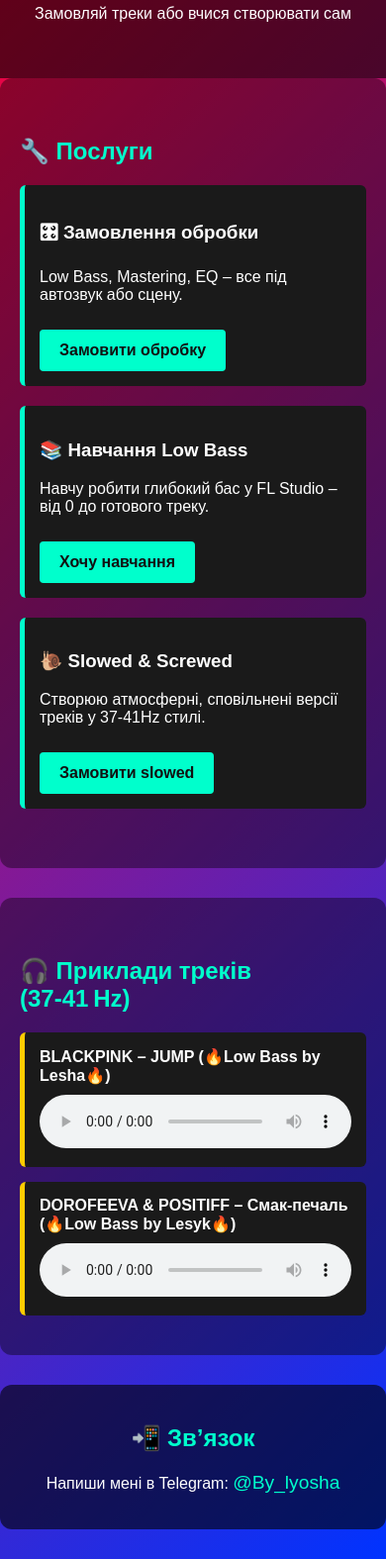
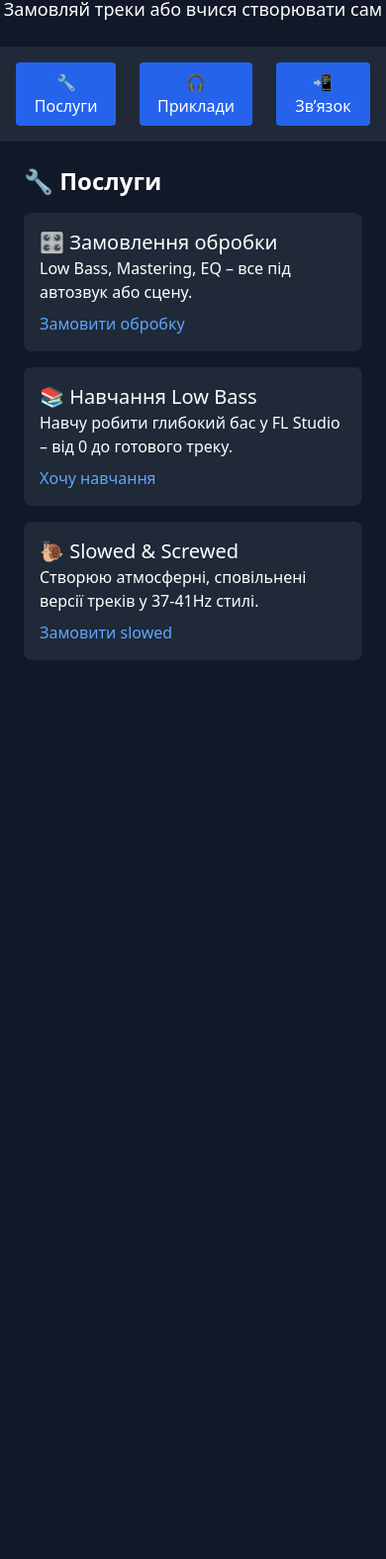
Before and after one commit to lesha2929/Lowbass_lesyk54, a plain HTML site: page index.html in a window 390 px wide. Shown: the part 117-1692 px from the top of the page at 99% size. After the commit the page ends 844 px from the top, so only its background shows below. Drawn offline with nearby package versions, Linux system fonts and the light colour scheme.

Commit message:
index.html

```diff
--- a/index.html
+++ b/index.html
@@ -1,130 +1,163 @@
-<!DOCTYPE html>
+<script type="text/javascript">
+        var gk_isXlsx = false;
+        var gk_xlsxFileLookup = {};
+        var gk_fileData = {};
+        function filledCell(cell) {
+          return cell !== '' && cell != null;
+        }
+        function loadFileData(filename) {
+        if (gk_isXlsx && gk_xlsxFileLookup[filename]) {
+            try {
+                var workbook = XLSX.read(gk_fileData[filename], { type: 'base64' });
+                var firstSheetName = workbook.SheetNames[0];
+                var worksheet = workbook.Sheets[firstSheetName];
+
+                // Convert sheet to JSON to filter blank rows
+                var jsonData = XLSX.utils.sheet_to_json(worksheet, { header: 1, blankrows: false, defval: '' });
+                // Filter out blank rows (rows where all cells are empty, null, or undefined)
+                var filteredData = jsonData.filter(row => row.some(filledCell));
+
+                // Heuristic to find the header row by ignoring rows with fewer filled cells than the next row
+                var headerRowIndex = filteredData.findIndex((row, index) =>
+                  row.filter(filledCell).length >= filteredData[index + 1]?.filter(filledCell).length
+                );
+                // Fallback
+                if (headerRowIndex === -1 || headerRowIndex > 25) {
+                  headerRowIndex = 0;
+                }
+
+                // Convert filtered JSON back to CSV
+                var csv = XLSX.utils.aoa_to_sheet(filteredData.slice(headerRowIndex)); // Create a new sheet from filtered array of arrays
+                csv = XLSX.utils.sheet_to_csv(csv, { header: 1 });
+                return csv;
+            } catch (e) {
+                console.error(e);
+                return "";
+            }
+        }
+        return gk_fileData[filename] || "";
+        }
+        </script><!DOCTYPE html>
 <html lang="uk">
 <head>
-  <meta charset="UTF-8" />
-  <meta name="viewport" content="width=device-width, initial-scale=1.0"/>
+    <meta charset="UTF-8">
+    <meta name="viewport" content="width=device-width, initial-scale=1.0">
     <title>By Lesyk – Обробка Треків та Low Bass</title>
+    <script src="https://cdn.tailwindcss.com"></script>
     <style>
-    body {
-      margin: 0;
-      font-family: Arial, sans-serif;
-      background: linear-gradient(135deg, #ff0033, #0033ff);
-      color: #fff;
+        .tab-content {
+            display: none;
         }
-    header {
-      background-color: rgba(0, 0, 0, 0.6);
-      text-align: center;
-      padding: 40px 20px;
+        .tab-content.active {
+            display: block;
+            animation: fadeIn 0.5s ease-in;
         }
-    header h1 { margin: 0; font-size: 2.5em; }
-    section {
-      padding: 40px 20px;
-      max-width: 800px;
-      margin: auto;
-      background-color: rgba(0, 0, 0, 0.4);
-      border-radius: 12px;
-      margin-bottom: 30px;
+        @keyframes fadeIn {
+            from { opacity: 0; }
+            to { opacity: 1; }
         }
-    h2 { color: #00ffcc; }
-    .service {
-      margin-bottom: 20px;
-      padding: 15px;
-      background: #1a1a1a;
-      border-left: 5px solid #00ffcc;
-      border-radius: 6px;
+        .btn-hover:hover {
+            transform: scale(1.05);
+            transition: transform 0.3s ease;
         }
-    .cta-button {
-      display: inline-block;
-      background-color: #00ffcc;
-      color: #111;
-      padding: 12px 20px;
-      margin-top: 10px;
-      text-decoration: none;
-      font-weight: bold;
-      border-radius: 4px;
-      transition: 0.3s;
-    }
-    .cta-button:hover {
-      background-color: #00ccaa;
-    }
-    .tracks {
-      display: flex;
-      flex-direction: column;
-      gap: 15px;
-    }
-    .track {
-      background: #1a1a1a;
-      padding: 15px;
-      border-left: 5px solid #ffcc00;
-      border-radius: 6px;
-    }
-    .track audio {
-      width: 100%;
-      margin-top: 10px;
-    }
-    .contact {
-      background-color: rgba(0, 0, 0, 0.6);
+        #examples {
+            background: linear-gradient(135deg, #ff0000, #000000);
             padding: 20px;
-      text-align: center;
-      border-radius: 12px;
-    }
-    .contact a {
-      color: #00ffcc;
-      text-decoration: none;
-      font-size: 1.2em;
-    }
-    @media (max-width: 600px) {
-      header h1 { font-size: 1.8em; }
+            border-radius: 8px;
         }
     </style>
 </head>
-<body>
-
-  <header>
-    <h1>By Lesyk – Обробка Треків та Low Bass</h1>
-    <p>Замовляй треки або вчися створювати сам</p>
+<body class="bg-gray-900 text-white font-sans">
+    <header class="text-center py-6">
+        <h1 class="text-4xl font-bold">By Lesyk – Обробка Треків та Low Bass</h1>
+        <p class="mt-2 text-lg">Замовляй треки або вчися створювати сам</p>
     </header>
 
-  <section>
-    <h2>🔧 Послуги</h2>
+    <nav class="bg-gray-800 p-4">
+        <ul class="flex justify-center space-x-6">
+            <li><button class="tab-btn btn-hover px-4 py-2 bg-blue-600 rounded" data-tab="services">🔧 Послуги</button></li>
+            <li><button class="tab-btn btn-hover px-4 py-2 bg-blue-600 rounded" data-tab="examples">🎧 Приклади</button></li>
+            <li><button class="tab-btn btn-hover px-4 py-2 bg-blue-600 rounded" data-tab="contact">📲 Зв’язок</button></li>
+        </ul>
+    </nav>
 
-    <div class="service">
-      <h3>🎛 Замовлення обробки</h3>
+    <main class="max-w-4xl mx-auto p-6">
+        <div id="services" class="tab-content active">
+            <h2 class="text-2xl font-bold mb-4">🔧 Послуги</h2>
+            <div class="space-y-4">
+                <div class="p-4 bg-gray-800 rounded-lg">
+                    <h3 class="text-xl">🎛 Замовлення обробки</h3>
                     <p>Low Bass, Mastering, EQ – все під автозвук або сцену.</p>
-      <a href="https://t.me/By_lyosha" target="_blank" class="cta-button">Замовити обробку</a>
+                    <a href="#" class="mt-2 inline-block text-blue-400 hover:underline">Замовити обробку</a>
+                </div>
+                <div class="p-4 bg-gray-800 rounded-lg">
+                    <h3 class="text-xl">📚 Навчання Low Bass</h3>
+                    <p>Навчу робити глибокий бас у FL Studio – від 0 до готового треку.</p>
+                    <a href="#" class="mt-2 inline-block text-blue-400 hover:underline">Хочу навчання</a>
+                </div>
+                <div class="p-4 bg-gray-800 rounded-lg">
+                    <h3 class="text-xl">🐌 Slowed & Screwed</h3>
+                    <p>Створюю атмосферні, сповільнені версії треків у 37-41Hz стилі.</p>
+                    <a href="#" class="mt-2 inline-block text-blue-400 hover:underline">Замовити slowed</a>
+                </div>
+            </div>
         </div>
 
-    <div class="service">
-      <h3>📚 Навчання Low Bass</h3>
-      <p>Навчу робити глибокий бас у FL Studio – від 0 до готового треку.</p>
-      <a href="https://t.me/By_lyosha" target="_blank" class="cta-button">Хочу навчання</a>
+        <div id="examples" class="tab-content">
+            <h2 class="text-2xl font-bold mb-4">🎧 Приклади треків (37‑41 Hz)</h2>
+            <div class="space-y-4">
+                <div class="p-4 bg-gray-800 rounded-lg">
+                    <h3 class="text-xl">BLACKPINK – JUMP (🔥Low Bass by Lesha🔥)</h3>
+                    <audio controls class="w-full mt-2">
+                        <source src="https://drive.google.com/uc?export=download&id=1kWzpQn7V-PAmNAK1pW1kjvh75cpcmURT" type="audio/mpeg">
+                        Ваш браузер не підтримує аудіо.
+                    </audio>
+                </div>
+                <div class="p-4 bg-gray-800 rounded-lg">
+                    <h3 class="text-xl">DOROFEEVA & POSITIFF – Смак-печаль (🔥Low Bass by Lesyk🔥)</h3>
+                    <audio controls class="w-full mt-2">
+                        <source src="https://example.com/dorofeeva-smak-pechal.mp3" type="audio/mpeg">
+                        Ваш браузер не підтримує аудіо.
+                    </audio>
+                </div>
+                <div class="p-4 bg-gray-800 rounded-lg">
+                    <h3 class="text-xl">[37-41] $uicideboy$ - Ain't Got Shit On Me 🔥Low Bass by Lesha🔥</h3>
+                    <audio controls class="w-full mt-2">
+                        <source src="https://drive.google.com/uc?export=download&id=1kWzpQn7V-PAmNAK1pW1kjvh75cpcmURT" type="audio/mpeg">
+                        Ваш браузер не підтримує аудіо.
+                    </audio>
+                </div>
+                <div class="p-4 bg-gray-800 rounded-lg">
+                    <h3 class="text-xl">[37-41] Шугар - Олєг - ШУГАР 🔥Low Bass by Lesha🔥</h3>
+                    <audio controls class="w-full mt-2">
+                        <source src="https://drive.google.com/uc?export=download&id=1XB__RleuEvmrufb5nPiZYG0xFa9FZMHv" type="audio/mpeg">
+                        Ваш браузер не підтримує аудіо.
+                    </audio>
+                </div>
+            </div>
         </div>
 
-    <div class="service">
-      <h3>🐌 Slowed & Screwed</h3>
-      <p>Створюю атмосферні, сповільнені версії треків у 37-41Hz стилі.</p>
-      <a href="https://t.me/By_lyosha" target="_blank" class="cta-button">Замовити slowed</a>
+        <div id="contact" class="tab-content">
+            <h2 class="text-2xl font-bold mb-4">📲 Зв’язок</h2>
+            <p class="text-lg">Напиши мені в Telegram: <a href="https://t.me/By_lyosha" class="text-blue-400 hover:underline">@By_lyosha</a></p>
         </div>
-  </section>
+    </main>
 
-  <section>
-    <h2>🎧 Приклади треків (37‑41 Hz)</h2>
-    <div class="tracks">
-      <div class="track">
-        <strong>BLACKPINK – JUMP (🔥Low Bass by Lesha🔥)</strong>
-        <audio controls src="[37-41] BLACKPINK - JUMP 🔥Low Bass by Lesha🔥.mp3"></audio>
-      </div>
-      <div class="track">
-        <strong>DOROFEEVA & POSITIFF – Смак-печаль (🔥Low Bass by Lesyk🔥)</strong>
-        <audio controls src="[37-41] Смак-печаль - DOROFEEVA&POSITIF 🔥Low Bass by Lesyk🔥.mp3"></audio>
-      </div>
-    </div>
-  </section>
+    <script>
+        document.addEventListener('DOMContentLoaded', () => {
+            const tabs = document.querySelectorAll('.tab-btn');
+            const contents = document.querySelectorAll('.tab-content');
 
-  <section class="contact">
-    <h2>📲 Зв’язок</h2>
-    <p>Напиши мені в Telegram: <a href="https://t.me/By_lyosha" target="_blank">@By_lyosha</a></p>
-  </section>
-
+            tabs.forEach(tab => {
+                tab.addEventListener('click', () => {
+                    // Hide all contents
+                    contents.forEach(content => content.classList.remove('active'));
+                    // Show selected content
+                    const tabId = tab.getAttribute('data-tab');
+                    document.getElementById(tabId).classList.add('active');
+                });
+            });
+        });
+    </script>
 </body>
 </html>
```
Lines whose indentation alone changed are shown as unchanged.
